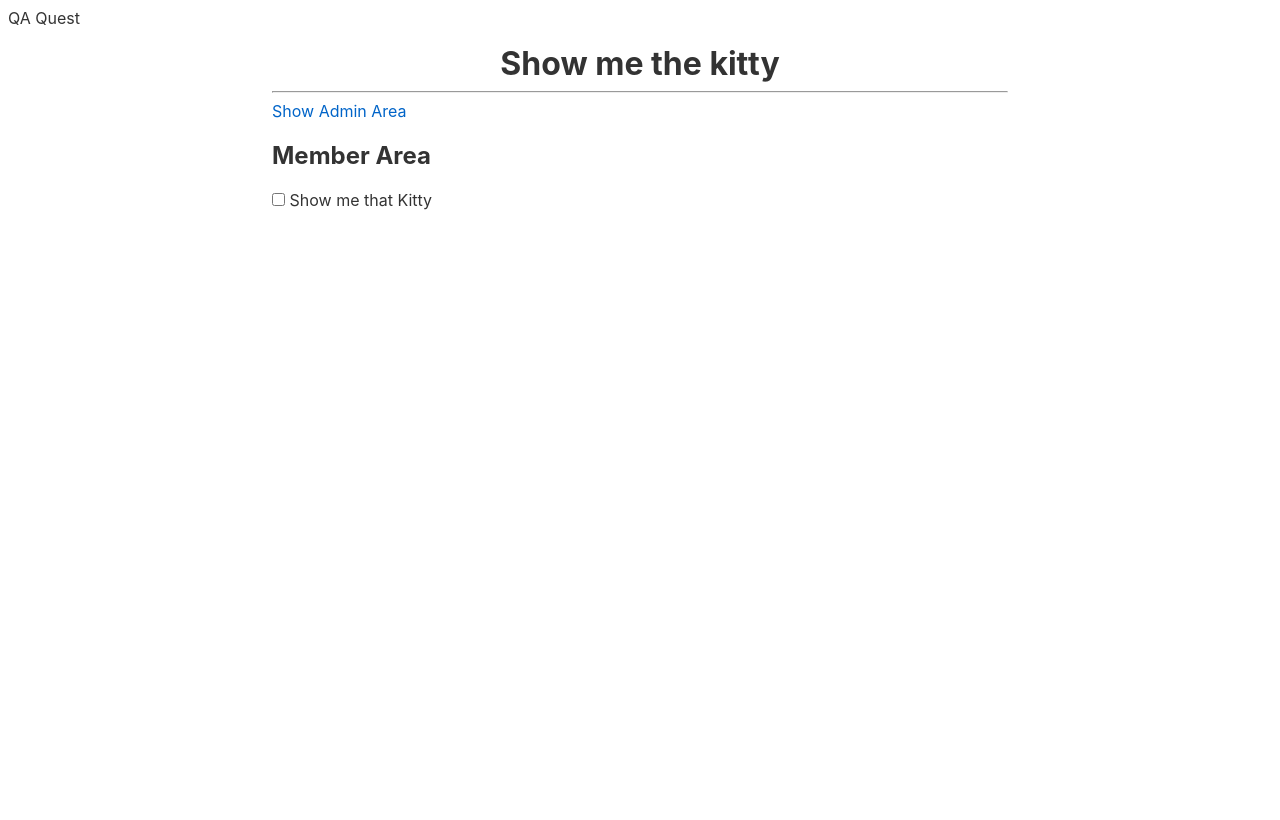
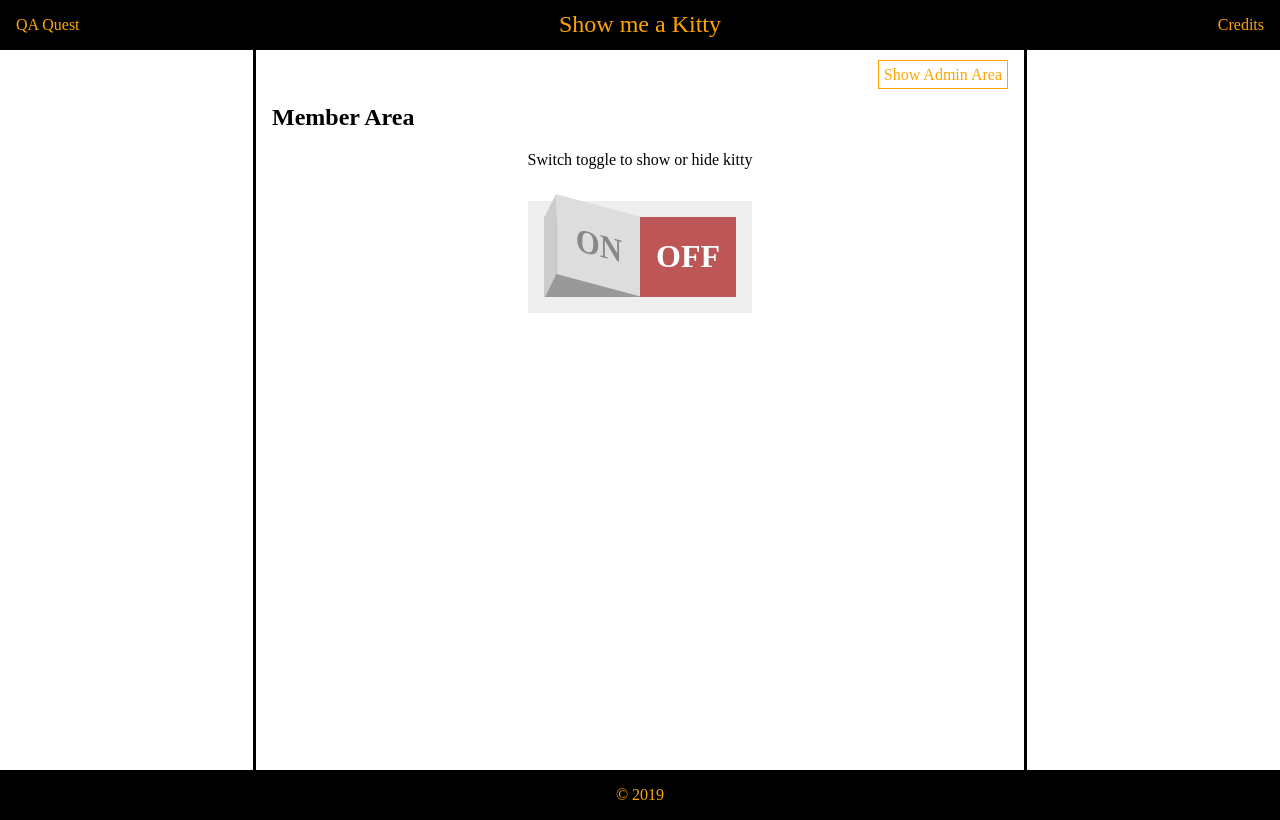
Before and after one commit to tymfear/qa-quest-svelte, a Svelte app: page / in a window 1280 px wide. Built offline with nearby package versions, Linux system fonts and the light colour scheme.

Commit message:
Add navigation, Header, Footer

```diff
--- a/public/global.css
+++ b/public/global.css
@@ -1,61 +1,4 @@
-html, body {
-	position: relative;
-	width: 100%;
-	height: 100%;
+body {
+	padding: 0;
+	margin: 0;
 }
-
-body {
-	color: #333;
-	margin: 0;
-	padding: 8px;
-	box-sizing: border-box;
-	font-family: -apple-system, BlinkMacSystemFont, "Segoe UI", Roboto, Oxygen-Sans, Ubuntu, Cantarell, "Helvetica Neue", sans-serif;
-}
-
-a {
-	color: rgb(0,100,200);
-	text-decoration: none;
-}
-
-a:hover {
-	text-decoration: underline;
-}
-
-a:visited {
-	color: rgb(0,80,160);
-}
-
-label {
-	display: block;
-}
-
-input, button, select, textarea {
-	font-family: inherit;
-	font-size: inherit;
-	padding: 0.4em;
-	margin: 0 0 0.5em 0;
-	box-sizing: border-box;
-	border: 1px solid #ccc;
-	border-radius: 2px;
-}
-
-input:disabled {
-	color: #ccc;
-}
-
-input[type="range"] {
-	height: 0;
-}
-
-button {
-	background-color: #f4f4f4;
-	outline: none;
-}
-
-button:active {
-	background-color: #ddd;
-}
-
-button:focus {
-	border-color: #666;
-}
--- a/src/App.svelte
+++ b/src/App.svelte
@@ -1,5 +1,7 @@
 <script>
   import KittyApp from "./quests/kitty/Kitty.svelte";
+  import Header from './components/Header.svelte'
+  import Footer from './components/Footer.svelte'
 </script>
 
 <style>
@@ -9,10 +11,14 @@
       padding: 16px;
       width: 736px;
       flex: 1;
+      border-left: solid;
+      border-right: solid;
+      height: calc(100vh - 7rem);
     }
   }
 </style>
-<header>QA Quest</header>
+<Header/>
 <main class="container">
   <KittyApp />
 </main>
+<Footer/>
--- /dev/null
+++ b/src/components/Footer.svelte
@@ -0,0 +1,17 @@
+<style>
+  footer {
+    background-color: black;
+    color: orange;
+    padding: 1rem;
+    font-size: 1rem;
+    text-align: center;
+  }
+</style>
+
+<script>
+  const getDate = () => {
+    const date = new Date();
+    return date.getFullYear();
+  }
+</script>
+<footer>© {getDate()}</footer>
--- /dev/null
+++ b/src/components/Header.svelte
@@ -0,0 +1,27 @@
+<style>
+  header {
+    background-color: black;
+    color: orange;
+    padding: 0 1rem;
+    display: flex;
+    align-content: space-between;
+  }
+  .quest-name {
+    flex-grow: 1;
+    text-align: center;
+    font-size: 1.5rem;
+    line-height: 0;
+  }
+  .logo, .credits {
+    width: 20%;
+  }
+  .credits {
+    text-align: right;
+  }
+</style>
+
+<header>
+  <p class="logo">QA Quest</p>
+  <p class="quest-name">Show me a Kitty</p>
+  <p class="credits">Credits</p>
+</header>
--- a/src/quests/kitty/Kitty.svelte
+++ b/src/quests/kitty/Kitty.svelte
@@ -15,9 +15,6 @@
 <svelte:head>
   <title>Show me the kitty</title>
 </svelte:head>
-
-<h1>Show me the kitty</h1>
-<hr/>
 <Navigation/>
 
 {#if $showAdminArea}
--- a/src/quests/kitty/KittyImage.svelte
+++ b/src/quests/kitty/KittyImage.svelte
@@ -23,8 +23,8 @@
   }
 
   .kittyContainer img {
-    max-width: 736px;
-    max-height: 736px;
+    max-width: 300px;
+    max-height: 300px;
   }
 
   .loader {
--- a/src/quests/kitty/KittyToggle.svelte
+++ b/src/quests/kitty/KittyToggle.svelte
@@ -6,11 +6,157 @@
   };
 </script>
 
-<label for="kittyToggle">
-  <input type="checkbox" id="kittyToggle" checked={$showKitty} on:click={handleChange}/>
-    {#if $showAdminArea}
-        {$showKitty ? "Hide" : "Show"} user's kitties
-    {:else}
-        {$showKitty ? "Hide" : "Show me"} that Kitty
-    {/if}
-</label>
+<style>
+  *, *:before, *:after {
+    box-sizing: inherit;
+    margin: 0;
+    padding: 0;
+  }
+
+  .mid {
+    display: flex;
+    align-items: center;
+    justify-content: center;
+    padding-bottom: 1em;
+  }
+
+  /* Switch starts here */
+  .rocker {
+    display: inline-block;
+    position: relative;
+    font-size: 2em;
+    font-weight: bold;
+    text-align: center;
+    text-transform: uppercase;
+    color: #888;
+    width: 7em;
+    height: 4em;
+    overflow: hidden;
+    border-bottom: 0.5em solid #eee;
+  }
+
+  .rocker::before {
+    content: "";
+    position: absolute;
+    top: 1em;
+    left: 0;
+    right: 0;
+    bottom: 0;
+    background-color: #999;
+    border: 0.5em solid #eee;
+    border-bottom: 0;
+  }
+
+  .rocker input {
+    opacity: 0;
+    width: 0;
+    height: 0;
+  }
+
+  .switch-left,
+  .switch-right {
+    cursor: pointer;
+    position: absolute;
+    display: flex;
+    align-items: center;
+    justify-content: center;
+    height: 2.5em;
+    width: 3em;
+    transition: 0.2s;
+  }
+
+  .switch-left {
+    height: 2.4em;
+    width: 2.75em;
+    left: 0.85em;
+    bottom: 0.4em;
+    background-color: #ddd;
+    transform: rotate(15deg) skewX(15deg);
+  }
+
+  .switch-right {
+    right: 0.5em;
+    bottom: 0;
+    background-color: #bd5757;
+    color: #fff;
+  }
+
+  .switch-left::before,
+  .switch-right::before {
+    content: "";
+    position: absolute;
+    width: 0.4em;
+    height: 2.45em;
+    bottom: -0.45em;
+    background-color: #ccc;
+    transform: skewY(-65deg);
+  }
+
+  .switch-left::before {
+    left: -0.4em;
+  }
+
+  .switch-right::before {
+    right: -0.375em;
+    background-color: transparent;
+    transform: skewY(65deg);
+  }
+
+  input:checked + .switch-left {
+    background-color: #0084d0;
+    color: #fff;
+    bottom: 0px;
+    left: 0.5em;
+    height: 2.5em;
+    width: 3em;
+    transform: rotate(0deg) skewX(0deg);
+  }
+
+  input:checked + .switch-left::before {
+    background-color: transparent;
+    width: 3.0833em;
+  }
+
+  input:checked + .switch-left + .switch-right {
+    background-color: #ddd;
+    color: #888;
+    bottom: 0.4em;
+    right: 0.8em;
+    height: 2.4em;
+    width: 2.75em;
+    transform: rotate(-15deg) skewX(-15deg);
+  }
+
+  input:checked + .switch-left + .switch-right::before {
+    background-color: #ccc;
+  }
+
+  /* Keyboard Users */
+  input:focus + .switch-left {
+    color: #333;
+  }
+
+  input:checked:focus + .switch-left {
+    color: #fff;
+  }
+
+  input:focus + .switch-left + .switch-right {
+    color: #fff;
+  }
+
+  input:checked:focus + .switch-left + .switch-right {
+    color: #333;
+  }
+  p {
+    text-align: center;
+  }
+</style>
+
+<p>Switch toggle to show or hide {$showAdminArea ? "user's" : ''} kitty</p>
+<div class="mid">
+  <label class="rocker">
+    <input type="checkbox" checked={$showKitty} on:click={handleChange}>
+    <span class="switch-left">On</span>
+    <span class="switch-right">Off</span>
+  </label>
+</div>
--- a/src/quests/kitty/Navigation.svelte
+++ b/src/quests/kitty/Navigation.svelte
@@ -2,6 +2,23 @@
   import { showAdminArea } from "./stores/store";
 </script>
 
-<a href="#" on:click={() => showAdminArea.update(show => !show)}>
-Show {$showAdminArea ?  'Member' : 'Admin'} Area
-</a>
+<style>
+  nav {
+    text-align: right;
+  }
+  a {
+    text-decoration: none;
+    color: orange;
+    border: solid orange 0.5px;
+    padding: 5px;
+  }
+
+  a:hover {
+    box-shadow: 0 0 10px rgba(255,165,0,0.5)
+  }
+</style>
+<nav>
+  <a href="#" on:click={() => showAdminArea.update(show => !show)}>
+  Show {$showAdminArea ?  'Member' : 'Admin'} Area
+  </a>
+</nav>
```
